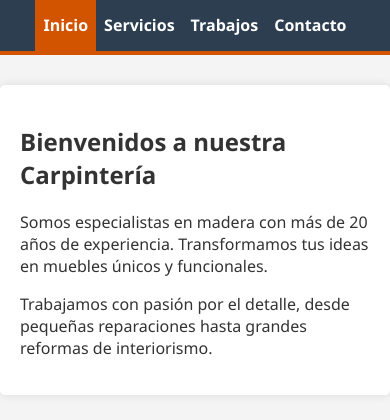
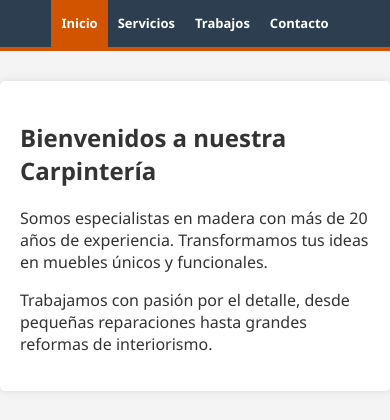
Before and after one commit to Urtxe/carpinteria-val, a PHP site: page / in a window 390 px wide. Shown: the part 251-671 px from the top of the page. Run offline with PHP 8.4, Linux system fonts and the light colour scheme.

Commit message:
Add mobile styles for navigation in style.css
Added mobile-specific styles for navigation and adjusted padding and font size for better display on smaller screens.

```diff
--- a/style.css
+++ b/style.css
@@ -42,11 +42,12 @@ nav ul {
 
 nav li a {
     display: block;
-    padding: 15px 8px;
+    padding: 15px 25px;
     color: white;
     text-decoration: none;
     font-weight: bold;
     transition: background 0.3s;
+    font-size: 16px;
 }
 
 nav li a:hover, nav li a.active {
@@ -243,5 +244,22 @@ footer {
         bottom: 20px;
         right: 20px;
     }
+}
 
+/* --- REGLAS SOLO PARA MÓVIL (Pantallas de menos de 600px) --- */
+@media only screen and (max-width: 600px) {
+
+    /* 1. Obligamos a que entren todos en una línea */
+    nav ul {
+        display: flex;
+        flex-wrap: nowrap;       /* ¡Prohibido bajar de línea! */
+        justify-content: center; /* Centrados en la pantalla */
+        width: 100%;             /* Que ocupe todo el ancho */
+    }
+
+    /* 2. Reducimos el espacio y la letra SOLO en el móvil */
+    nav li a {
+        padding: 15px 10px;      /* Bajamos de 25px a 10px para que quepan */
+        font-size: 13px;         /* Letra un poco más pequeña */
+    }
 }
```
